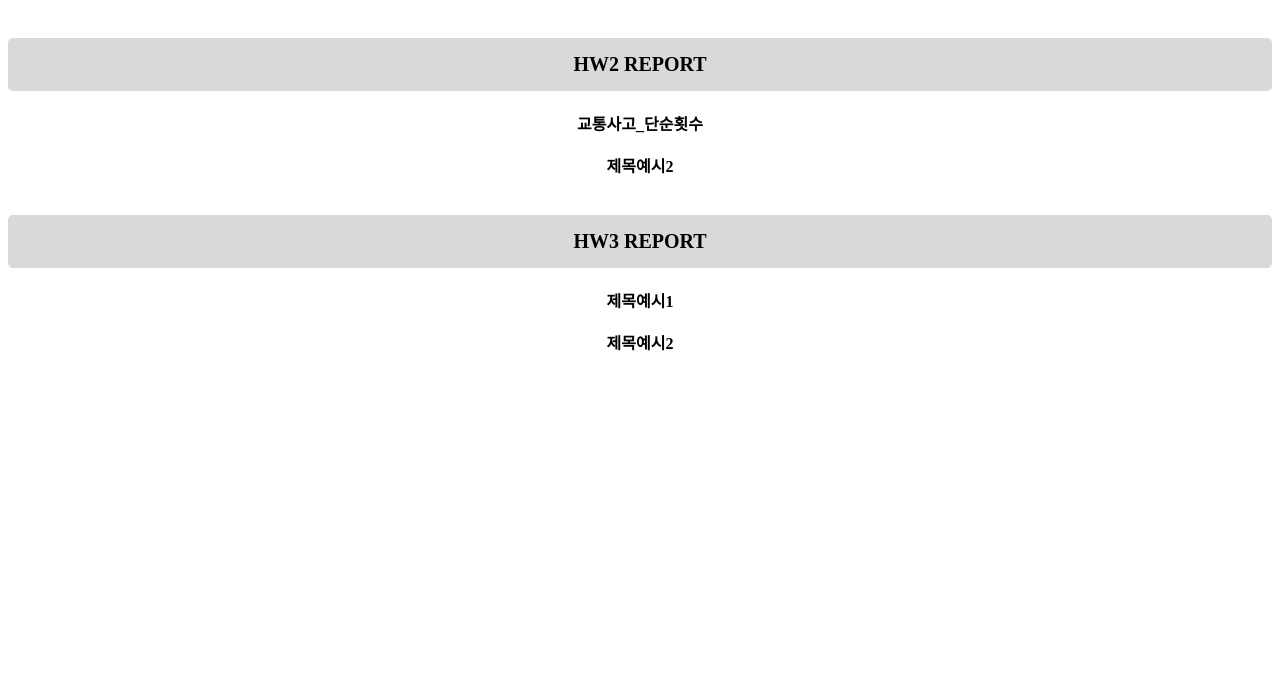
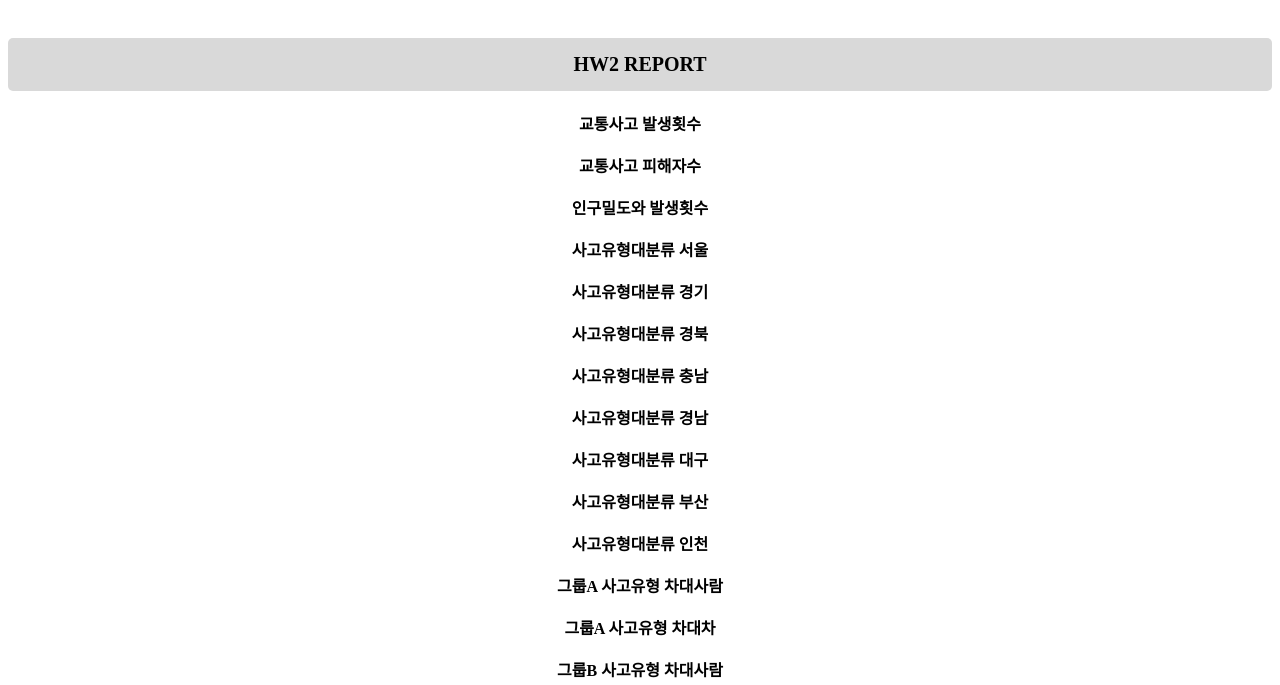
Before and after one commit to coding-idol/DV_HW, a plain HTML site: page menu_bar.html in a window 1280 px wide. Shown: the part 115-800 px from the top of the page. Drawn offline with Linux system fonts and the light colour scheme; a web font is replaced by a local one.

Commit message:
Update menu_bar.html

```diff
--- a/menu_bar.html
+++ b/menu_bar.html
@@ -19,9 +19,21 @@
 
 <center>
 <p class='tab_title'><strong>HW2 REPORT</strong></p>
-	<a href="/DV_HW/html/교통사고_단순횟수"  target="content" title="barchart" class='choice'><strong>교통사고_단순횟수</strong><br><br></a>
-	<a href="/DV_HW/HTML이름넣자"  target="content" title="barchart" class='choice'><strong>제목예시2</strong><br><br></a>
-
+	<a href="/DV_HW/html/교통사고_단순횟수"  target="content" title="barchart" class='choice'><strong>교통사고 발생횟수</strong><br><br></a>
+	<a href="/DV_HW/html/교통사고_피해자수"  target="content" title="barchart" class='choice'><strong>교통사고 피해자수</strong><br><br></a>
+	<a href="/DV_HW/html/히트맵"  target="content" title="barchart" class='choice'><strong>인구밀도와 발생횟수</strong><br><br></a>
+	<a href="/DV_HW/html/사고유형대분류_서울"  target="content" title="barchart" class='choice'><strong>사고유형대분류 서울</strong><br><br></a>
+	<a href="/DV_HW/html/사고유형대분류_경기"  target="content" title="barchart" class='choice'><strong>사고유형대분류 경기</strong><br><br></a>
+	<a href="/DV_HW/html/사고유형대분류_경북"  target="content" title="barchart" class='choice'><strong>사고유형대분류 경북</strong><br><br></a>
+	<a href="/DV_HW/html/사고유형대분류_충남"  target="content" title="barchart" class='choice'><strong>사고유형대분류 충남</strong><br><br></a>
+	<a href="/DV_HW/html/사고유형대분류_경남"  target="content" title="barchart" class='choice'><strong>사고유형대분류 경남</strong><br><br></a>
+	<a href="/DV_HW/html/사고유형대분류_대구"  target="content" title="barchart" class='choice'><strong>사고유형대분류 대구</strong><br><br></a>
+	<a href="/DV_HW/html/사고유형대분류_부산"  target="content" title="barchart" class='choice'><strong>사고유형대분류 부산</strong><br><br></a>
+	<a href="/DV_HW/html/사고유형대분류_인천"  target="content" title="barchart" class='choice'><strong>사고유형대분류 인천</strong><br><br></a>
+	<a href="/DV_HW/html/그룹A_사고유형_차대사람"  target="content" title="barchart" class='choice'><strong>그룹A 사고유형 차대사람</strong><br><br></a>
+	<a href="/DV_HW/html/그룹A_사고유형_차대차"  target="content" title="barchart" class='choice'><strong>그룹A 사고유형 차대차</strong><br><br></a>
+	<a href="/DV_HW/html/그룹B_사고유형_차대사람"  target="content" title="barchart" class='choice'><strong>그룹B 사고유형 차대사람</strong><br><br></a>
+	<a href="/DV_HW/html/그룹B_사고유형_차대차"  target="content" title="barchart" class='choice'><strong>그룹B 사고유형 차대차</strong><br><br></a>
 
 <p class='tab_title'><strong>HW3 REPORT</strong></p>
 	<a href="/DV_HW/HTML이름넣자"  target="content" title="barchart" class='choice'><strong>제목예시1</strong><br><br></a>
```
